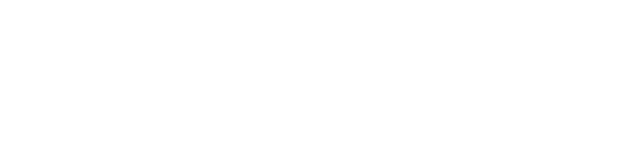
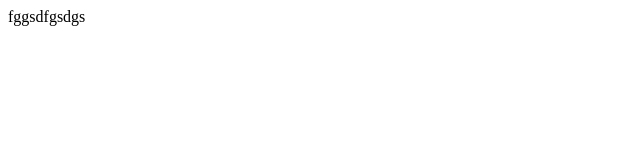
Before and after one commit to aavashpaudel10/w2, a plain HTML site: page index.html in a window 1280 px wide. Shown: the whole page, without its empty margins (0-640 px from the left). Drawn offline with Linux system fonts and the light colour scheme.

Commit message:
random change to check

```diff
--- a/index.html
+++ b/index.html
@@ -7,6 +7,6 @@
     <title>Document</title>
 </head>
 <body>
-
+    fggsdfgsdgs
 </body>
 </html>
```
